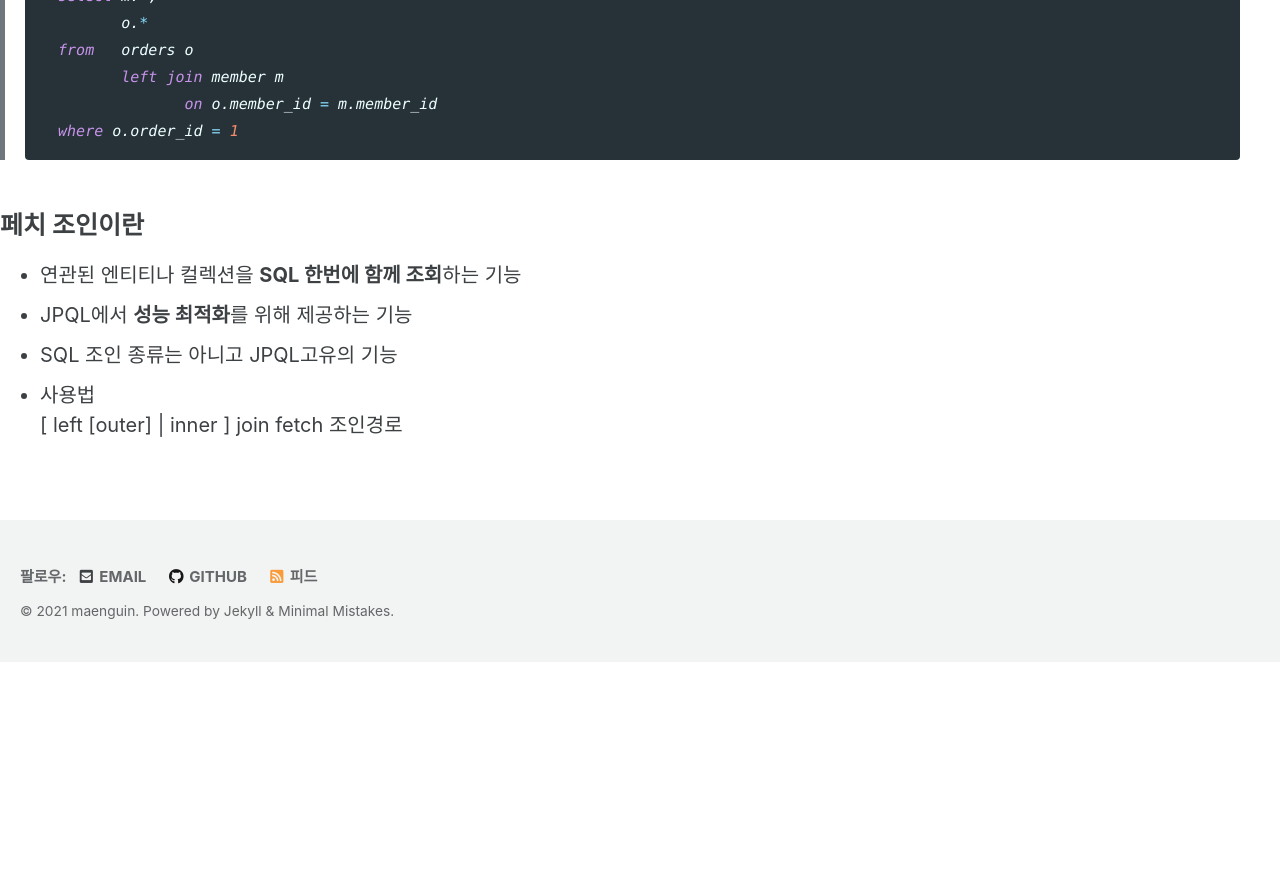
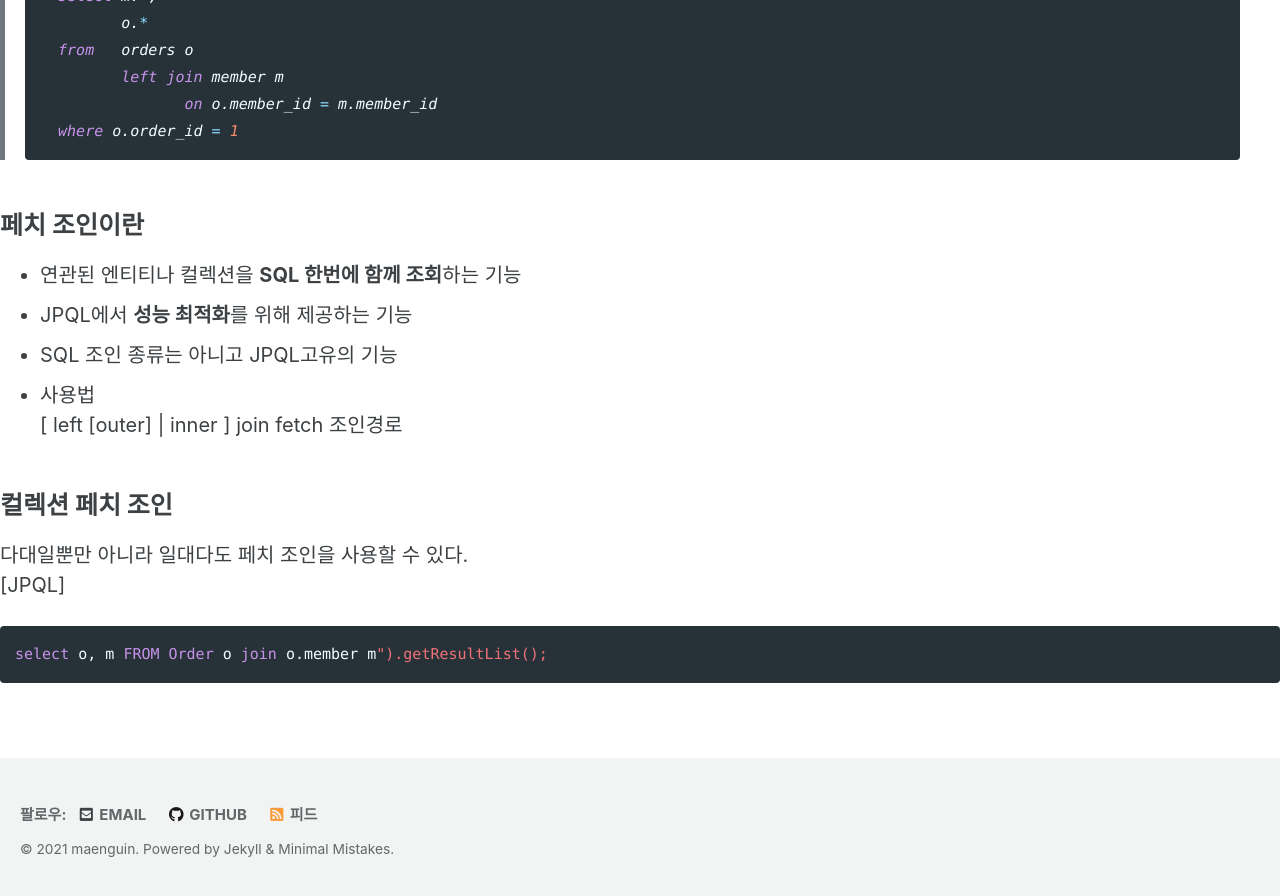
Before and after one commit to maenguin/maenguin.github.io, a Jekyll site: the page built from private/2021-01-20-jpa-jpql-fetch-join.md, in a window 1280 px wide and 900 px high, scrolled down 1987 px. Shown: the top 896 px of the window. Built offline with Jekyll 4.4.1, drawn with Linux system fonts in a browser that asks for light colours; cached includes are drawn as plain includes; our own code applies the rules of GitHub Pages for plain Markdown files; before the commit the page ends 2649 px from its top, so only the background shows below that.

Commit message:
Update 2021-01-20-jpa-jpql-fetch-join.md

````diff
--- a/private/2021-01-20-jpa-jpql-fetch-join.md
+++ b/private/2021-01-20-jpa-jpql-fetch-join.md
@@ -79,3 +79,10 @@ Order와 연관된 Member까지 쿼리 한번으로 가져와서 Order 타입으
 * SQL 조인 종류는 아니고 JPQL고유의 기능
 * 사용법
   [ left [outer] | inner ] join fetch 조인경로
+
+## 컬렉션 페치 조인
+다대일뿐만 아니라 일대다도 페치 조인을 사용할 수 있다.
+[JPQL]
+```sql
+select o, m FROM Order o join o.member m").getResultList();
+```
````
